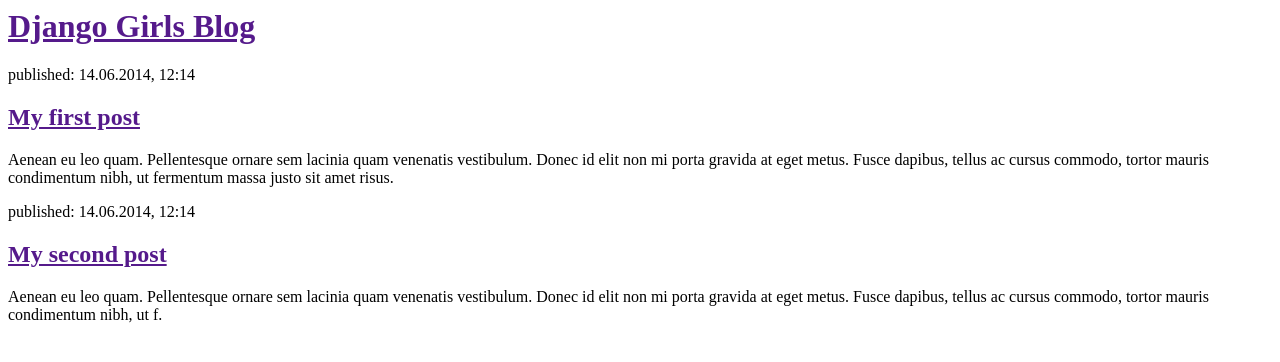
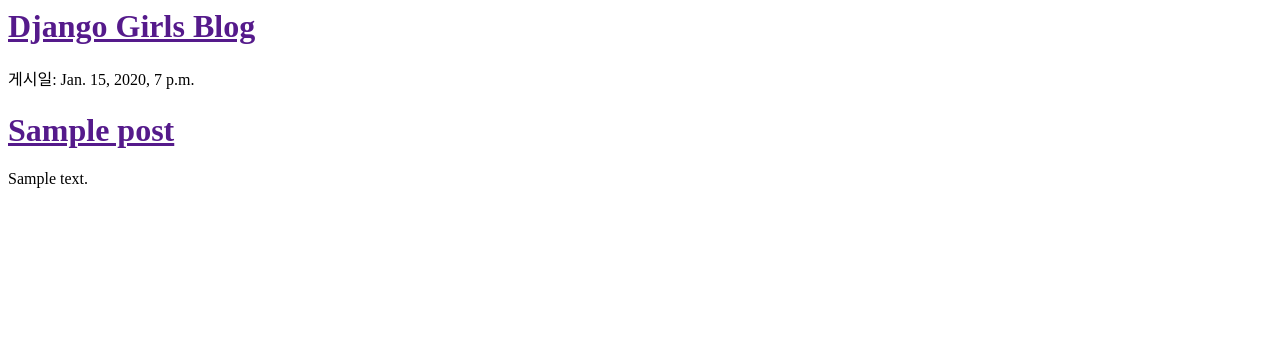
Before and after one commit to IkyeonJo/django, a Django app: template blog/templates/blog/post_list.html in a window 1280 px wide. Shown: the top 362 px of the page. Run offline with Django 3.2, Linux system fonts and the light colour scheme; the template is opened without the code that fills it: values that come from a table or form of the project are taken from there, others are empty; tables that the repository leaves empty hold one stand-in row (values such as "Sample post"); parts of the project's set-up code (start-up, migrations or seed data) failed here and were passed over.

Commit message:
third commit

```diff
--- a/blog/models.py
+++ b/blog/models.py
@@ -1,18 +1,21 @@
+from django.conf import settings
 from django.db import models
-from django.conf import settings
 from django.utils import timezone
 
-# Create your models here.
+
 class Post(models.Model):
-    author = models.ForeignKey(settings.AUTH_USER_MODEL, on_delete=models.CASCADE)
+    author = models.ForeignKey(
+        settings.AUTH_USER_MODEL, on_delete=models.CASCADE)
     title = models.CharField(max_length=200)
     text = models.TextField()
-    created_date = models.DateTimeField(default=timezone.now)
-    published_date = models.DateTimeField(blank=True, null=True)
+    created_date = models.DateTimeField(
+        default=timezone.now)
+    published_date = models.DateTimeField(
+        blank=True, null=True)
 
     def publish(self):
         self.published_date = timezone.now()
         self.save()
 
     def __str__(self):
-        self.title
+        return self.title
--- a/blog/templates/blog/post_list.html
+++ b/blog/templates/blog/post_list.html
@@ -10,19 +10,13 @@
     </div>
 
     <div>
-        <p>published: 14.06.2014, 12:14</p>
-        <h2><a href="">My first post</a></h2>
-        <p>Aenean eu leo quam. Pellentesque ornare sem lacinia quam venenatis vestibulum. Donec id elit non mi porta
-            gravida at eget metus. Fusce dapibus, tellus ac cursus commodo, tortor mauris condimentum nibh, ut fermentum
-            massa justo sit amet risus.</p>
+        {% for post in posts %}
+        <p>게시일: {{post.published_date}}</p>
+        <h1><a href="">{{post.title}}</a></h1>
+        <p>{{post.text|linebreaksbr}}</p>
+        {% endfor%}
     </div>
 
-    <div>
-        <p>published: 14.06.2014, 12:14</p>
-        <h2><a href="">My second post</a></h2>
-        <p>Aenean eu leo quam. Pellentesque ornare sem lacinia quam venenatis vestibulum. Donec id elit non mi porta
-            gravida at eget metus. Fusce dapibus, tellus ac cursus commodo, tortor mauris condimentum nibh, ut f.</p>
-    </div>
 </body>
 
 </html>
--- a/blog/views.py
+++ b/blog/views.py
@@ -1,5 +1,7 @@
 from django.shortcuts import render
+from django.utils import timezone
+from .models import Post
 
-# Create your views here.
 def post_list(request):
-    return render(request, 'blog/post_list.html', {})
+    posts = Post.objects.filter(published_date__lte=timezone.now()).order_by('published_date')
+    return render(request, 'blog/post_list.html', {'posts': posts})
```
